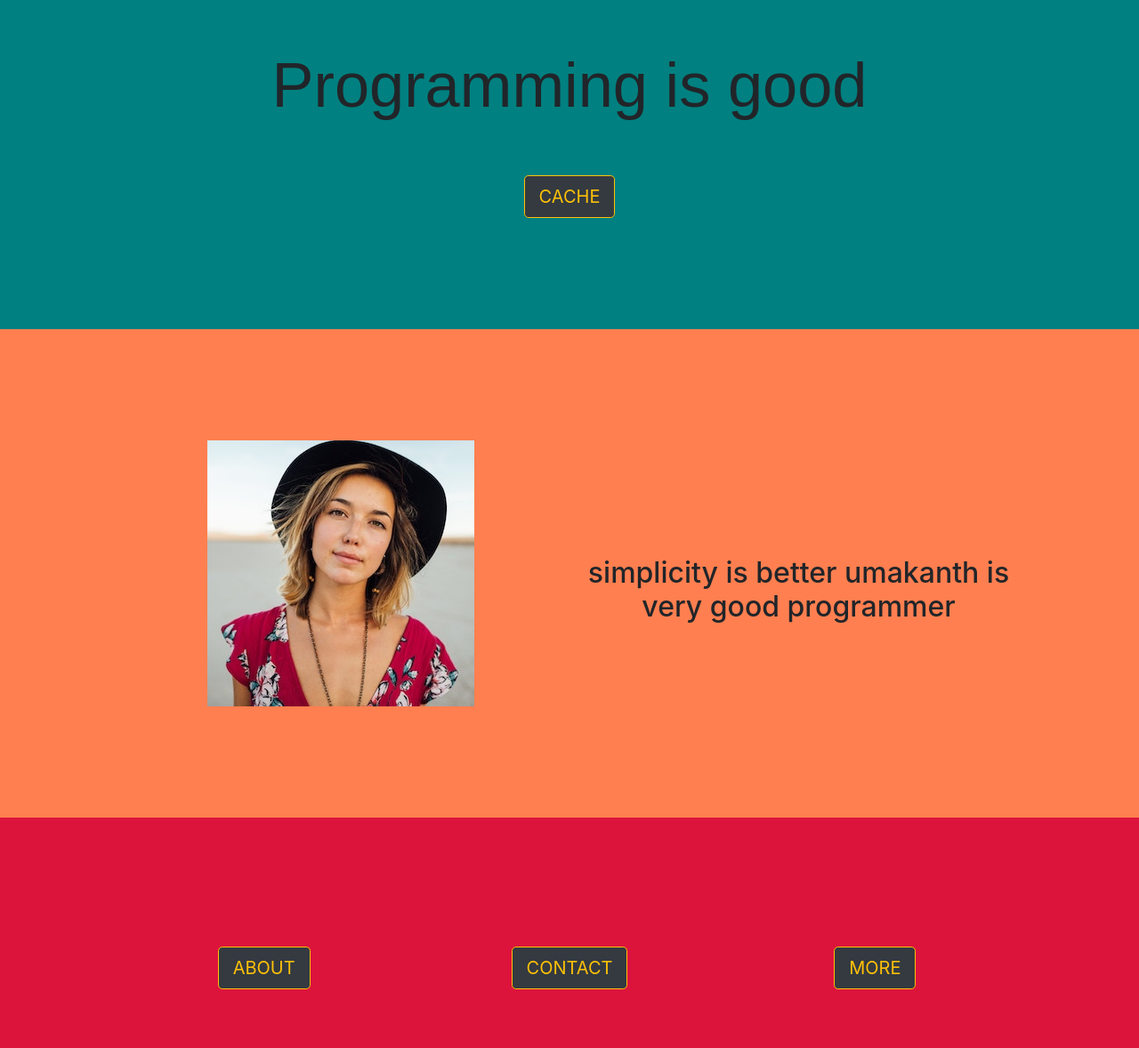
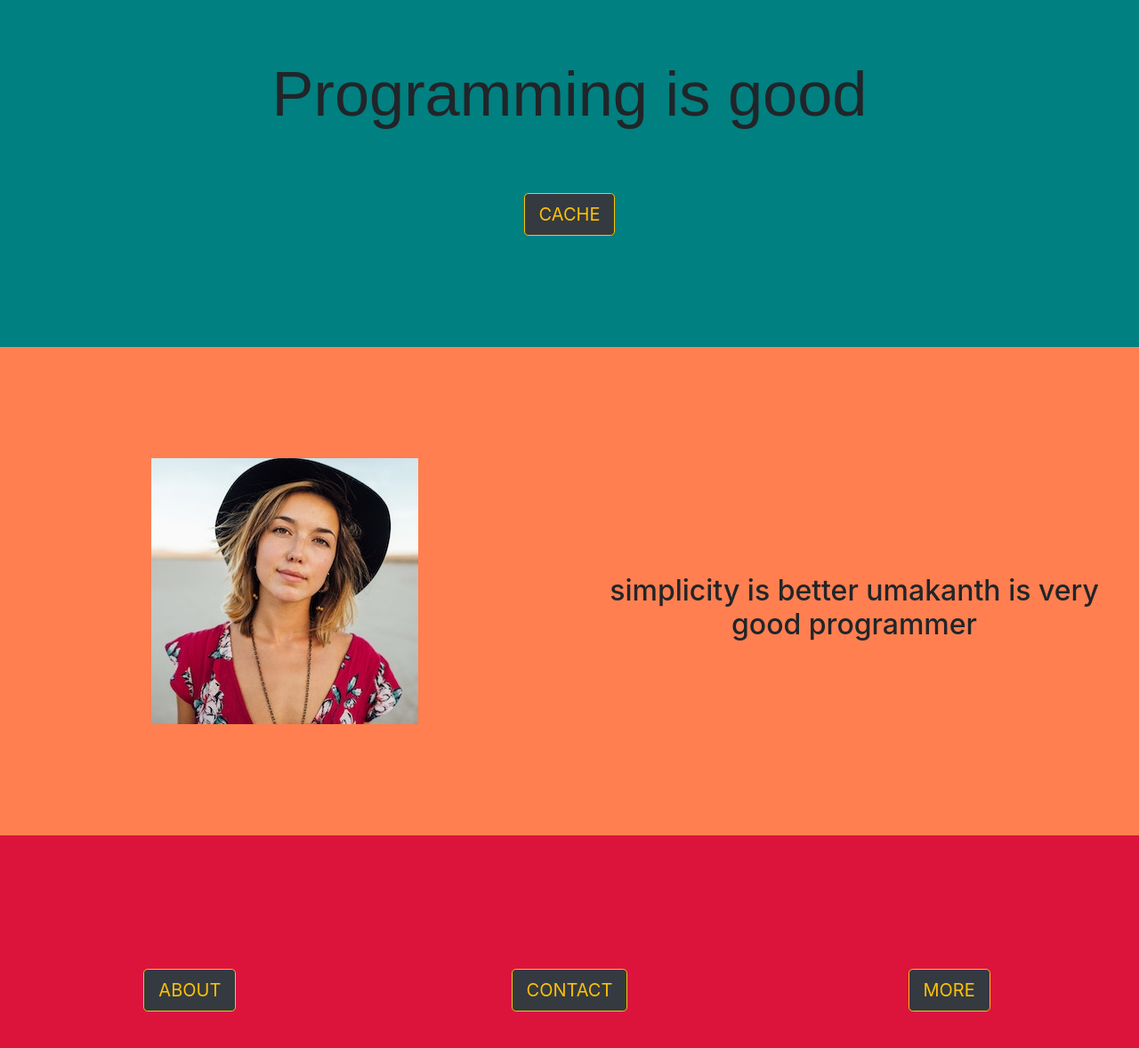
Before and after one commit to GURUCHARAN18/demo, a plain HTML site: page index.html in a window 1280 px wide. Shown: the part 122-1300 px from the top of the page at 89% size. Drawn offline with nearby package versions, Linux system fonts and the light colour scheme.

Commit message:
Update styles.css

```diff
--- a/styles.css
+++ b/styles.css
@@ -3,15 +3,15 @@ body{
 }
 .row1{
     background-color: teal;
-padding: 10%;
+padding: 10% 0;
 }
 .row2{
     background-color: coral;
-    padding: 10%;
+    padding: 10% 0;
 }
 .row3{
     background-color: crimson;
-    padding: 10%;
+    padding: 10% 0;
 }
 h1{
     font-family: "monserrat",sans-serif;
```
